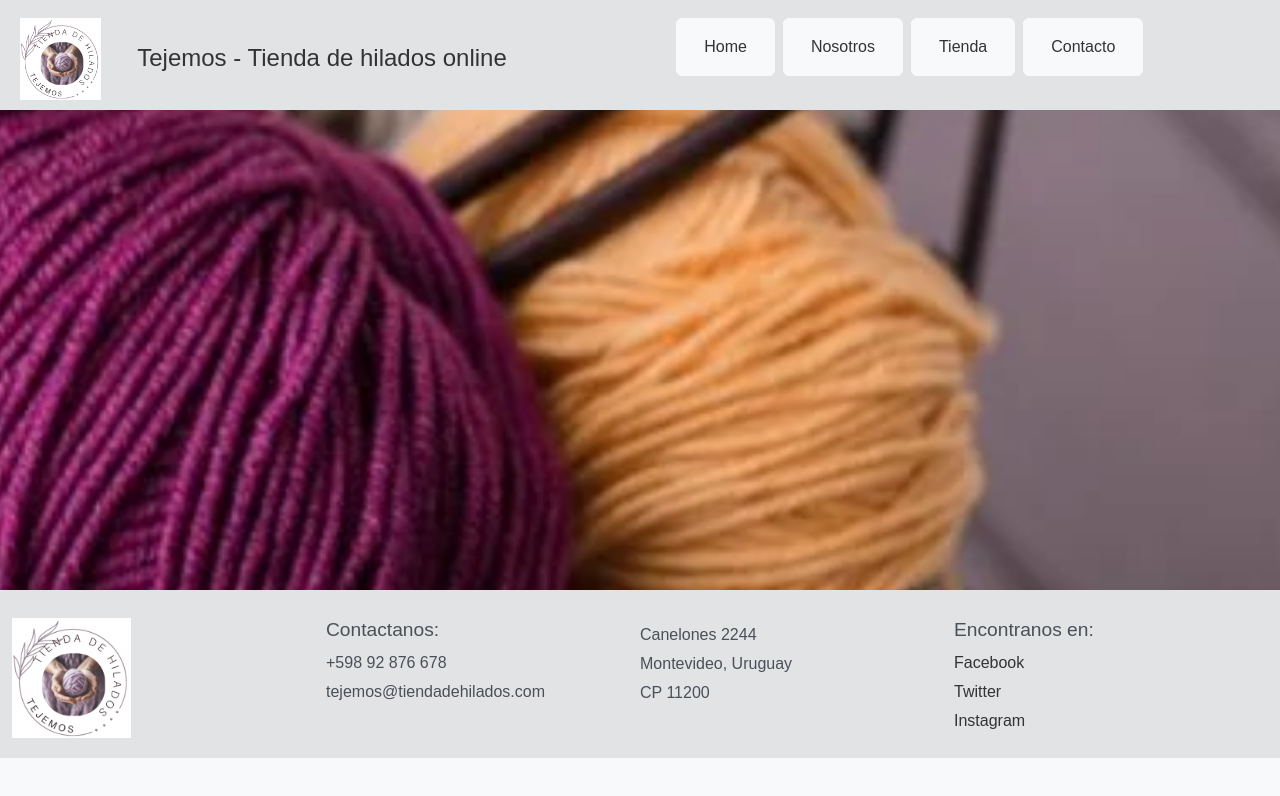
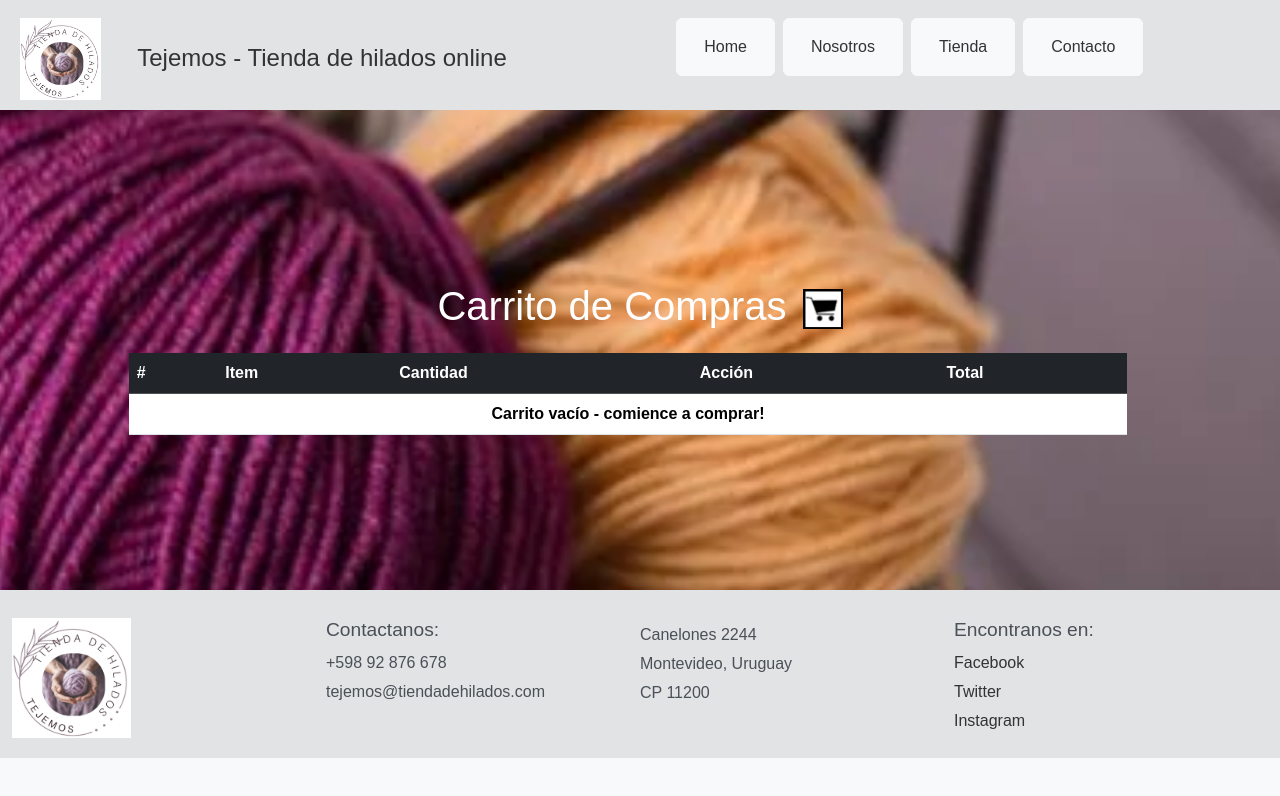
Before and after one commit to Fabianah76/PreEntrega2_Fabiana_Hernandez, a plain HTML site: page PreEntrega_3_Hernandez_Fabiana/pages/mi_carrito.html in a window 1280 px wide. Drawn offline with Linux system fonts and the light colour scheme; files whose address does not match are found by name.

Commit message:
PreEntrega3 con todas las páginas en bootstrap

```diff
--- a/PreEntrega_3_Hernandez_Fabiana/css/style.css
+++ b/PreEntrega_3_Hernandez_Fabiana/css/style.css
@@ -138,6 +138,14 @@ main p {
     color: #333;
 }
 
+.cart-image {
+    width: 40px;
+    height: 40px;
+    object-fit: contain;
+    margin-left: 1rem;
+}
+
+
 
 
 /* Estilo del footer */
--- a/PreEntrega_3_Hernandez_Fabiana/pages/mi_carrito.html
+++ b/PreEntrega_3_Hernandez_Fabiana/pages/mi_carrito.html
@@ -30,33 +30,46 @@
             </div>
         </div>
     </header>
-    <main class="container-fluid h-60 d-flex flex-column justify-content-start align-items-center">
+    <main class="container-fluid h-60 d-flex flex-column justify-content-center align-items-center">
 
-        <!-- <div class="row col-10 mt-4">
-            <div class="col-sm-12 col-md-6 col-lg-6 mb-3 mt-3">
-                <input type="text" class="form-control" placeholder="Nombres" aria-label="Nombres">
+        <div class="row col-10 mt-4">
+            <!-- Encabezado del Carrito -->
+            <div class="row justify-content-center text-center align-items-center">
+                <div class="col-12 ms-4">
+                    <h1>Carrito de Compras<img src="../assets/images/logocarrito.png" alt="Carrito" class="cart-image my-3"></h1>
+                </div>
             </div>
-            <div class="col-sm-12 col-md-6 col-lg-6 mb-3 mt-3">
-                <input type="text" class="form-control" placeholder="Apellidos" aria-label="Apellidos">
+
+            <!-- Tabla del Carrito -->
+            <div class="row">
+                <div class="col-12">
+                    <table class="table table-hover">
+                        <thead class="table-dark">
+                            <tr>
+                                <th scope="col">#</th>
+                                <th scope="col">Item</th>
+                                <th scope="col">Cantidad</th>
+                                <th scope="col">Acción</th>
+                                <th scope="col">Total</th>
+                            </tr>
+                        </thead>
+                        <tbody id="items">
+                            <!-- Aquí se agregarán dinámicamente los items del carrito -->
+                        </tbody>
+                        <tfoot>
+                            <tr id="footer">
+                                <th scope="row" colspan="5" class="text-center">Carrito vacío - comience a comprar!</th>
+                            </tr>
+                        </tfoot>
+                    </table>
+                </div>
+            </div>
+
+            <!-- Cards de Productos (opcional) -->
+            <div class="row" id="cards">
+                <!-- Aquí se agregarán dinámicamente las tarjetas de productos -->
             </div>
         </div>
-
-        <div class=" row col-10">
-            <div class="col-sm-12 col-md-6 col-lg-6">
-                <input type="text" class="form-control" placeholder="Email" aria-label="Email">
-            </div>
-            <div class="col-sm-12 col-md-6 col-lg-6">
-                <input type="text" class="form-control" placeholder="Teléfono" aria-label="Teléfono">
-            </div>
-            <div class="col-sm-12 col-md-6 col-lg-12 mb-3">
-                <label class="form-label"></label>
-                <textarea class="form-control" placeholder="Comentarios" rows="5"></textarea>
-            </div>
-            <div class="col-12">
-                <button type="submit" class="btn btn-light">Enviar</button>
-            </div>
-        </div> -->
-
 
     </main>
 
```
Also changed, not shown: PreEntrega_3_Hernandez_Fabiana/assets/images/logocarrito.png (added).
